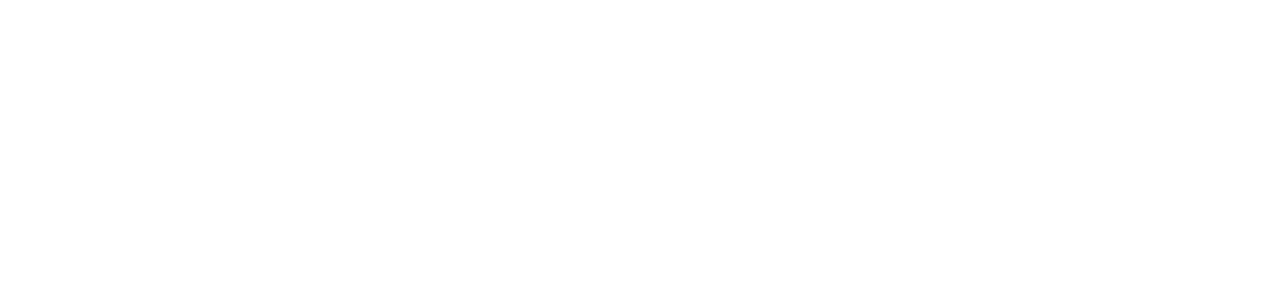
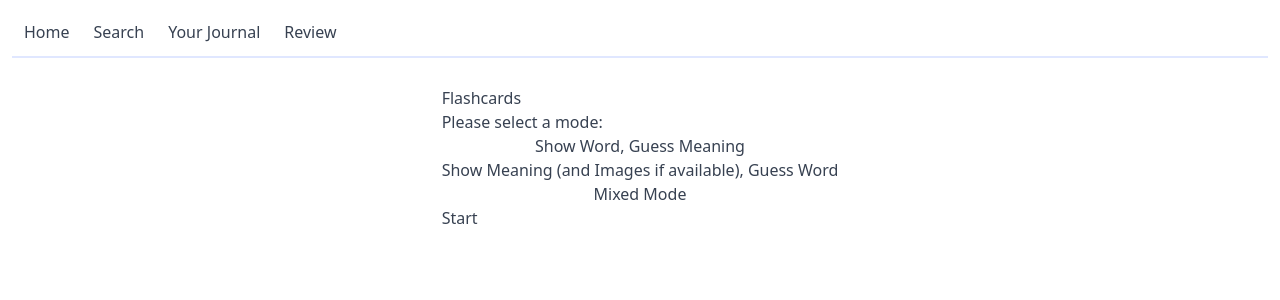
Before and after one commit to TiffanyChan614/Vocabulary-Builder, a React (Create React App) app in the folder vocabularybuilder/: page /flashcards in a window 1280 px wide. Before the commit this address had no page. Shown: the top 300 px of the page. Built offline with nearby package versions, Linux system fonts and the light colour scheme; no server answers.

Commit message:
Create Flashcards FlashcardsMode page

```diff
--- a/vocabularybuilder/src/App.js
+++ b/vocabularybuilder/src/App.js
@@ -6,6 +6,9 @@
 import WordMeanings from './pages/WordMeanings'
 import PossibleWords from './pages/PossibleWords'
 import Review from './pages/Review'
+import Flashcards from './pages/Flashcards'
+import FlashcardsMode from './pages/FlashcardsMode'
+import Card from './pages/Card'
 import { updateSearchCurrentPage } from './reducers/searchReducer'
 import { useDispatch } from 'react-redux'
 
@@ -46,6 +49,18 @@
             path='review'
             element={<Review />}
           />
+          <Route
+            path='flashcards'
+            element={<Flashcards />}>
+            <Route
+              index
+              element={<FlashcardsMode />}
+            />
+            <Route
+              path='card'
+              element={<Card />}
+            />
+          </Route>
         </Route>
       </Routes>
     </BrowserRouter>
--- /dev/null
+++ b/vocabularybuilder/src/pages/Card.js
@@ -0,0 +1,9 @@
+const Card = () => {
+  return (
+    <div>
+      <h1>Card</h1>
+    </div>
+  )
+}
+
+export default Card
--- /dev/null
+++ b/vocabularybuilder/src/pages/Flashcards.js
@@ -0,0 +1,12 @@
+import { Outlet } from 'react-router-dom'
+
+const Flashcards = () => {
+  return (
+    <div>
+      <h1>Flashcards</h1>
+      <Outlet />
+    </div>
+  )
+}
+
+export default Flashcards
--- /dev/null
+++ b/vocabularybuilder/src/pages/FlashcardsMode.js
@@ -0,0 +1,81 @@
+import { useDispatch, useSelector } from 'react-redux'
+import {
+  updateFlashcardsMode,
+  updateFlashcardsWordArray,
+} from '../reducers/flashcardsReducer'
+import { Link } from 'react-router-dom'
+
+const FlashcardsMode = () => {
+  const { mode } = useSelector((state) => state.flashcards)
+  const { words } = useSelector((state) => state.journal)
+  const dispatch = useDispatch()
+
+  const handleModeClick = (e) => {
+    e.stopPropagation()
+    dispatch(updateFlashcardsMode(e.target.name))
+  }
+
+  const shuffleArray = (array) => {
+    let currentIndex = array.length
+    let temporaryValue
+    let randomIndex
+
+    while (currentIndex !== 0) {
+      randomIndex = Math.floor(Math.random() * currentIndex)
+      currentIndex -= 1
+
+      temporaryValue = array[currentIndex]
+      array[currentIndex] = array[randomIndex]
+      array[randomIndex] = temporaryValue
+    }
+  }
+
+  const initWordArray = () => {
+    const wordArray = words.map((word) => ({
+      word: word.word,
+      definition: word.definition,
+      images: word.images,
+    }))
+    shuffleArray(wordArray)
+    dispatch(updateFlashcardsWordArray(wordArray))
+  }
+
+  const handleStart = (e) => {
+    if (mode === '') {
+      e.preventDefault()
+      window.alert('Please select a mode')
+    } else {
+      initWordArray()
+    }
+  }
+
+  return (
+    <div>
+      <h2>Please select a mode:</h2>
+      <div className='flex flex-col'>
+        <button
+          name='wordToMeaning'
+          onClick={handleModeClick}>
+          Show Word, Guess Meaning
+        </button>
+        <button
+          name='meaningToWord'
+          onClick={handleModeClick}>
+          Show Meaning (and Images if available), Guess Word
+        </button>
+        <button
+          name='mixed'
+          onClick={handleModeClick}>
+          Mixed Mode
+        </button>
+      </div>
+      <Link
+        to={mode === '' ? '' : 'card'}
+        onClick={handleStart}>
+        <button>Start</button>
+      </Link>
+    </div>
+  )
+}
+
+export default FlashcardsMode
--- a/vocabularybuilder/src/pages/Review.js
+++ b/vocabularybuilder/src/pages/Review.js
@@ -1,7 +1,12 @@
+import { Link } from 'react-router-dom'
+
 const Review = () => {
   return (
     <div>
       <h1>Review</h1>
+      <div>
+        <Link to='../flashcards'>Flashcards</Link>
+      </div>
     </div>
   )
 }
--- /dev/null
+++ b/vocabularybuilder/src/reducers/flashcardsReducer.js
@@ -0,0 +1,36 @@
+import { createSlice } from '@reduxjs/toolkit'
+
+const initialState = {
+  mode: '',
+  wordArray: [],
+}
+
+const flashcardsSlice = createSlice({
+  name: 'flashcards',
+  initialState,
+  reducers: {
+    setMode: (state, action) => {
+      return {
+        ...state,
+        mode: action.payload,
+      }
+    },
+    setWordArray: (state, action) => {
+      return {
+        ...state,
+        wordArray: action.payload,
+      }
+    },
+  },
+})
+
+export const updateFlashcardsMode = (mode) => {
+  return { type: 'flashcards/setMode', payload: mode }
+}
+
+export const updateFlashcardsWordArray = (wordArray) => {
+  return { type: 'flashcards/setWordArray', payload: wordArray }
+}
+
+export const { setMode, setWordArray } = flashcardsSlice.actions
+export default flashcardsSlice.reducer
--- a/vocabularybuilder/src/store.js
+++ b/vocabularybuilder/src/store.js
@@ -3,6 +3,7 @@
 import searchReducer from './reducers/searchReducer'
 import possibleWordsReducer from './reducers/possibleWordsReducer'
 import wordMeaningsReducer from './reducers/wordMeaningsReducer'
+import flashcardsReducer from './reducers/flashcardsReducer'
 
 const store = configureStore({
   reducer: {
@@ -10,6 +11,7 @@
     search: searchReducer,
     possibleWords: possibleWordsReducer,
     wordMeanings: wordMeaningsReducer,
+    flashcards: flashcardsReducer,
   },
 })
 
```
